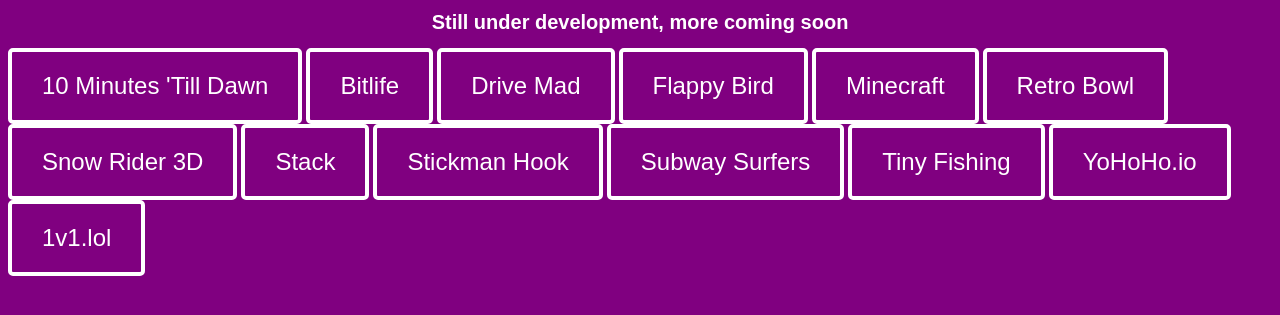
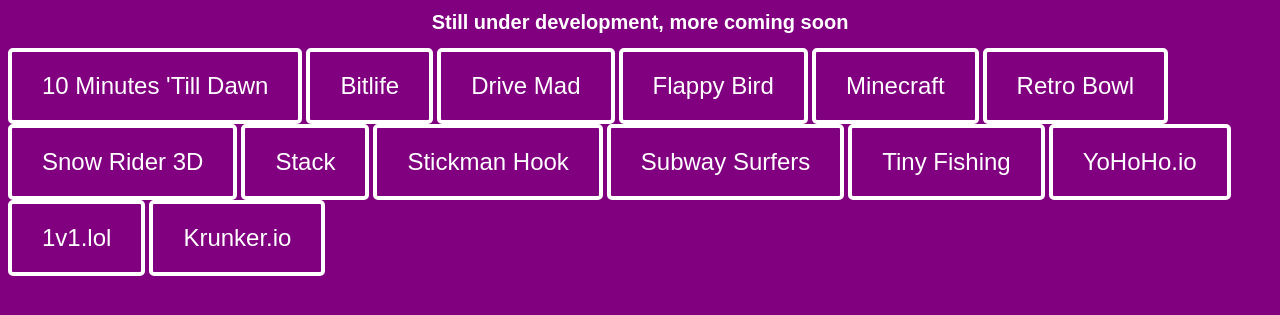
Before and after one commit to NexusGameHub/NexusGameHub.github.io, a plain HTML site: page index.html in a window 1280 px wide. Shown: the part 187-502 px from the top of the page. Drawn offline with Linux system fonts and the light colour scheme; a script that the page names is missing.

Commit message:
Update index.html

```diff
--- a/index.html
+++ b/index.html
@@ -37,6 +37,8 @@
 
     <button onclick="window.location.href = '1v1.lol.html';">1v1.lol</button>
 
+  <button onclick="window.location.href = 'Krunker.io.html';">Krunker.io</button>
+
   <script src="script.js"></script>
 </body>
 
```
